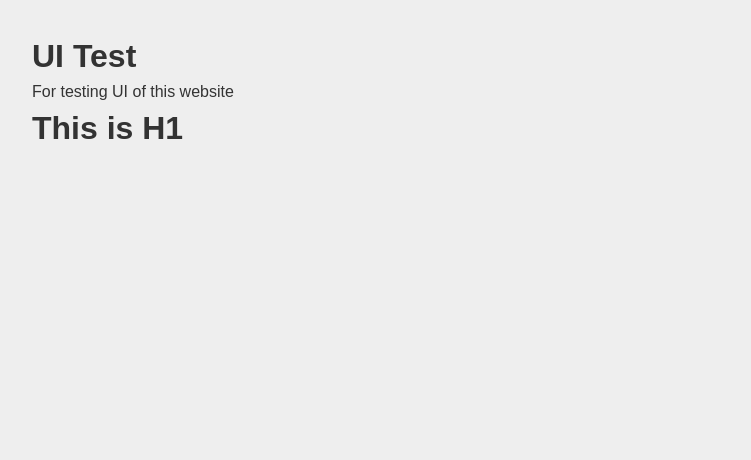
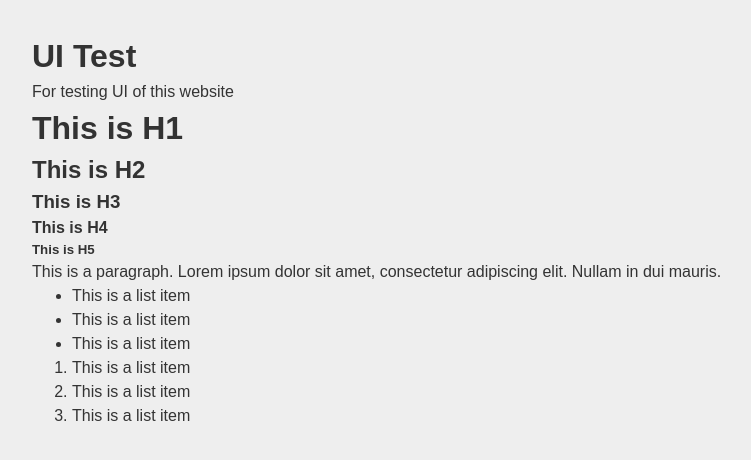
Before and after one commit to jonshamir/jonshamir.com, a Next.js app: page /site/ui in a window 1280 px wide. Shown: the top 460 px of the page, without its empty margins (0-751 px from the left). Built offline with nearby package versions, Linux system fonts and the light colour scheme.

Commit message:
Add bun to ci

```diff
--- a/pages/ui.mdx
+++ b/pages/ui.mdx
@@ -9,3 +9,18 @@ date: 2024-06-14
 For testing UI of this website
 
 <h1>This is H1</h1>
+<h2>This is H2</h2>
+<h3>This is H3</h3>
+<h4>This is H4</h4>
+<h5>This is H5</h5>
+
+This is a paragraph. Lorem ipsum dolor sit amet, consectetur adipiscing elit.
+Nullam in dui mauris.
+
+- This is a list item
+- This is a list item
+- This is a list item
+
+1. This is a list item
+2. This is a list item
+3. This is a list item
--- a/styles/main.css
+++ b/styles/main.css
@@ -1,6 +1,6 @@
 @import "base.css";
 
-body {
+html {
   --color-text: #333333;
   --color-bg: #eee;
 
```
